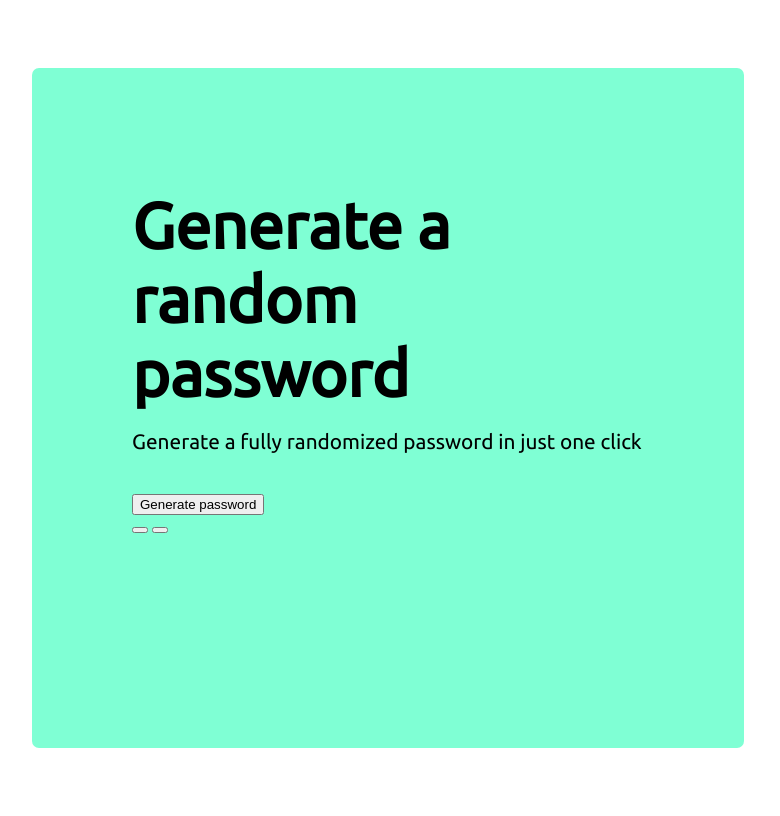
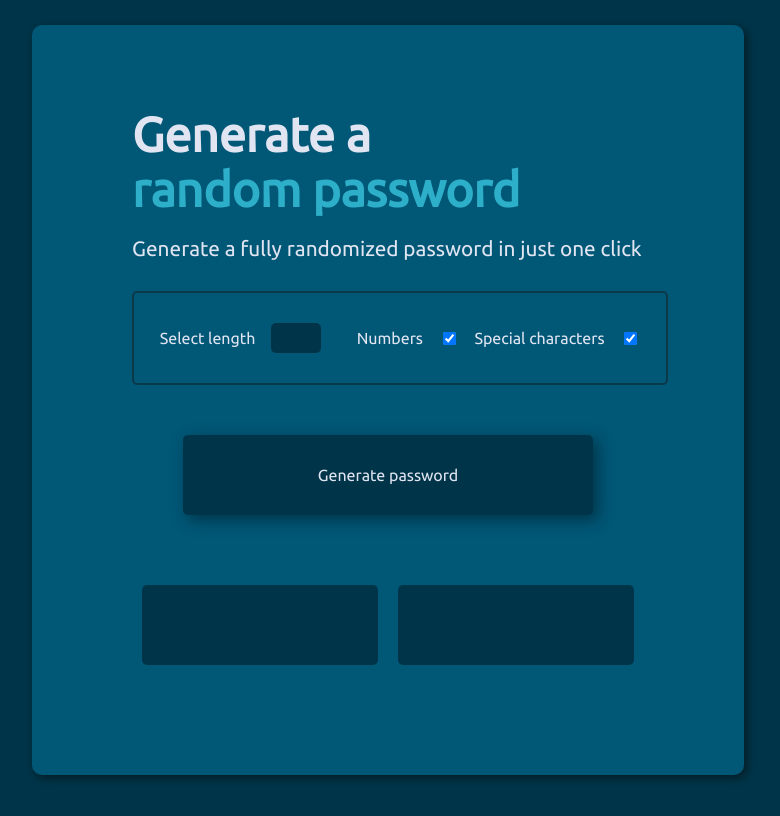
Before and after one commit to oliwierPosiakow/PasswordGenerator, a plain HTML site: page index.html in a window 1280 px wide. Shown: the whole page, without its empty margins (252-1032 px from the left). Drawn offline with Linux system fonts and the light colour scheme.

Commit message:
Added full HTML and JS, still working on CSS

```diff
--- a/app.js
+++ b/app.js
@@ -0,0 +1,52 @@
+const characters = ["A","B","C","D","E","F","G","H","I","J","K","L","M","N","O","P","Q","R","S","T","U","V","W","X","Y","Z","a","b","c","d","e","f","g","h","i","j","k","l","m","n","o","p","q","r","s","t","u","v","w","x","y","z", "0", "1", "2", "3", "4", "5", "6", "7", "8", "9","~","`","!","@","#","$","%","^","&","*","(",")","_","-","+","=","{","[","}","]",",","|",":",";","<",">",".","?","/"];
+const char= ["A","B","C","D","E","F","G","H","I","J","K","L","M","N","O","P","Q","R","S","T","U","V","W","X","Y","Z","a","b","c","d","e","f","g","h","i","j","k","l","m","n","o","p","q","r","s","t","u","v","w","x","y","z","~","`","!","@","#","$","%","^","&","*","(",")","_","-","+","=","{","[","}","]",",","|",":",";","<",">",".","?","/"];
+
+let generateBtn = document.getElementById("generate-btn");
+let pswd1 = document.getElementById("pass-1");
+let pswd2 = document.getElementById("pass-2");
+
+generateBtn.addEventListener("click",function(){
+    let lengthEl = document.getElementById("length-in").value
+    let checkboxN = document.getElementById("if-numbers").checked;
+    let checkboxS = document.getElementById("if-special").checked;
+    let password1 = ""
+    let password2 = ""
+
+    if(checkboxN===true && checkboxS===true){
+        for(let i=0; i < lengthEl; i++){
+            let x = Math.floor(Math.random()*characters.length)
+            let y = Math.floor(Math.random()*characters.length)
+            password1 += characters[x]
+            password2 += characters[y]
+        }
+    }
+    else if(checkboxN === true && checkboxS === false){
+        for(let i=0; i < lengthEl; i++){
+            let x = Math.floor(Math.random()*(characters.length-29))
+            let y = Math.floor(Math.random()*(characters.length-29))
+            password1 += characters[x]
+            password2 += characters[y]
+        }
+    }
+    else if(checkboxN === false && checkboxS === true){
+        for(let i=0; i < lengthEl; i++){
+            let x = Math.floor(Math.random()*char.length)
+            let y = Math.floor(Math.random()*char.length)
+            password1 += char[x]
+            password2 += char[y]
+        }
+    }
+    else {
+        for(let i=0; i < lengthEl; i++){
+            let x = Math.floor(Math.random()*(characters.length-39))
+            let y = Math.floor(Math.random()*(characters.length-39))
+            password1 += characters[x]
+            password2 += characters[y]
+        }
+    }
+
+    pswd1.textContent = password1
+    pswd2.textContent = password2
+
+}
+)
--- a/index.html
+++ b/index.html
@@ -15,14 +15,22 @@
 <body>
     <div class="main">
 
-        <h1>Generate a <br>random password</h1>
+        <h1>Generate a <br><span class="h1color">random password</span></h1>
         <p>Generate a fully randomized password in just one click</p>
+
+        <div class="settings">
+                Select length <input  id="length-in"type="number" min="1" max="20">
+
+                Numbers <input id="if-numbers" type="checkbox" checked="checked">
+
+                Special characters <input id="if-special" type="checkbox" checked="checked">
+        </div>
         <button id="generate-btn">Generate password</button>
-
         <div class="propositions">
-            <button></button>
-            <button></button>
+            <button id="pass-1"></button>
+            <button id="pass-2"></button>
         </div>
     </div>
+    <script src="app.js"></script>
 </body>
 </html>
--- a/style.css
+++ b/style.css
@@ -4,22 +4,94 @@ body{
     display: flex;
     justify-content: center;
     align-items: center;
+    color: #E1E5F2;
+    background-color: #003549;
+    margin: 0;
 }
 
 .main{
     display: block;
-    padding: 100px;
-    height: 60vh;
+    padding: 50px 100px;
+    padding-bottom: 100px;
     width: 40vw;
-    background-color: aquamarine;
-    border-radius: 7px;
+    background-color: #015776;
+    border-radius: 10px;
+    box-shadow: 3px 3px 10px #061C24;
 }
 .main h1{
-    font-size: 4em;
+    font-size: 3em;
     font-weight: bold;
-    margin: 20px auto;
+    margin-bottom: 20px;
 }
+.main h1 .h1color{
+    color: #2EAFC9;
+}
+
 .main p{
-    margin: 0px 0px 40px;
+    margin: 0px 0px 5px;
     font-size: 1.3em;
 }
+
+#length-in{
+    margin: 20px 20px 20px 0;
+    width: 40px;
+    height: 20px;
+    background-color: #003549;
+    color:#E1E5F2;
+    border: none;
+    border-radius: 5px;
+    font-family: inherit;
+    font-size: 1em;
+    padding: 5px;
+}
+
+#generate-btn{
+    display: block;
+    width: 80%;
+    height: 80px;
+    margin: 50px auto;
+    background-color: #003549;
+    color: #E1E5F2;
+    font-family: 'Ubuntu', sans-serif;
+    border: none;
+    border-radius: 5px;
+    font-size: 1em;
+    box-shadow: 5px 5px 15px #003549;
+    cursor: pointer;
+    transition: transform 5ms ease-in;
+}
+#generate-btn:active{
+    transform: translateY(3px);
+    box-shadow: 4px 4px 12px #003549;
+}
+
+.settings{
+    display: flex;
+    flex-direction: row;
+    align-items: center;
+    justify-content: space-evenly;
+    width: 100%;
+    margin: 30px auto;
+    padding: 10px;
+    border: solid 2px #0C3949;
+    border-radius: 5px;
+}
+
+.propositions{
+    display: flex;
+    align-items:center;
+    justify-content: center;
+    margin-top: 40px;
+}
+.propositions button{
+    width: 80%;
+    text-align: center;
+    height: 80px;
+    margin: 20px 10px 10px 10px;
+    background-color: #003549;
+    border: none;
+    border-radius: 5px;
+    color: #E1E5F2;
+    font-family: inherit;
+    font-size: 15px;
+}
```
